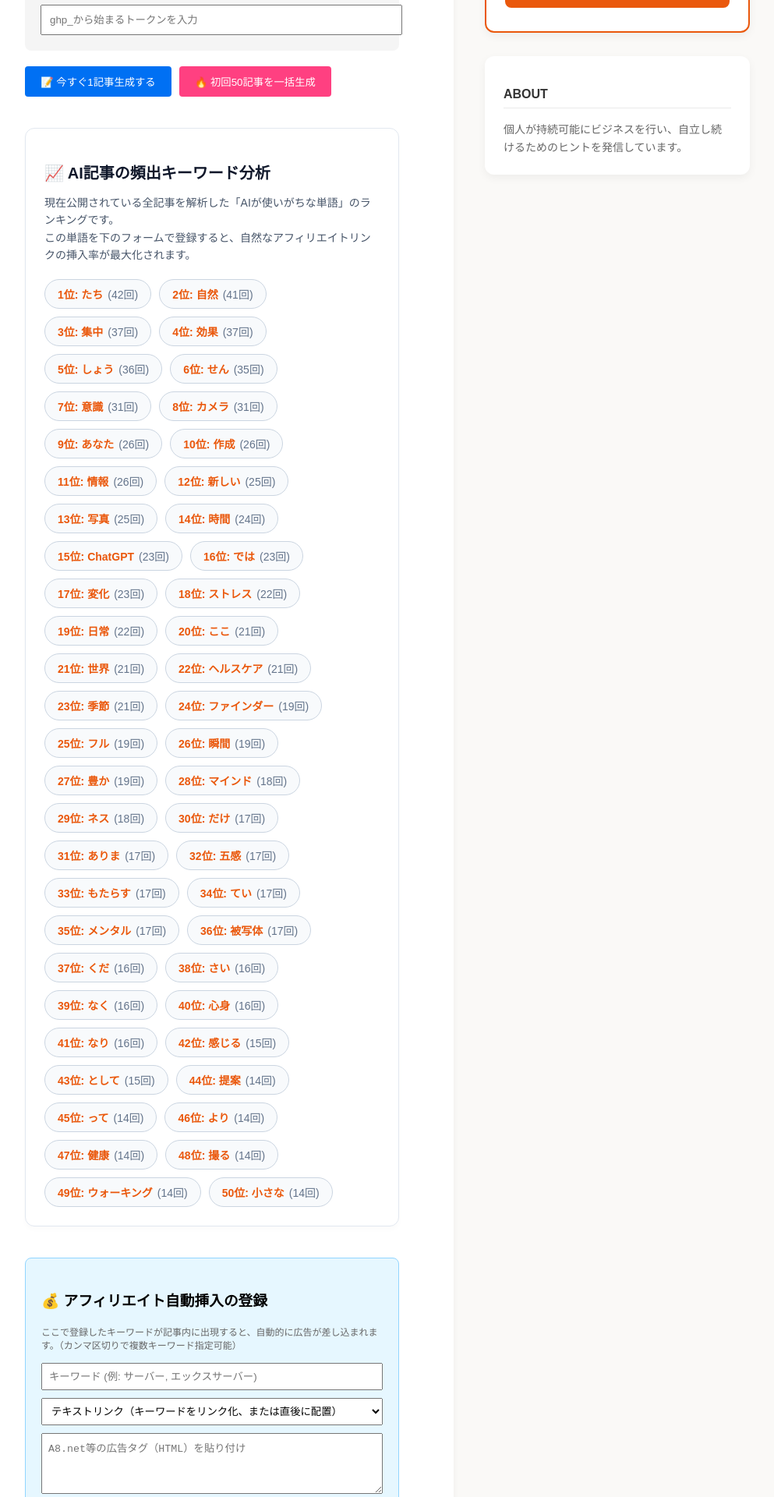
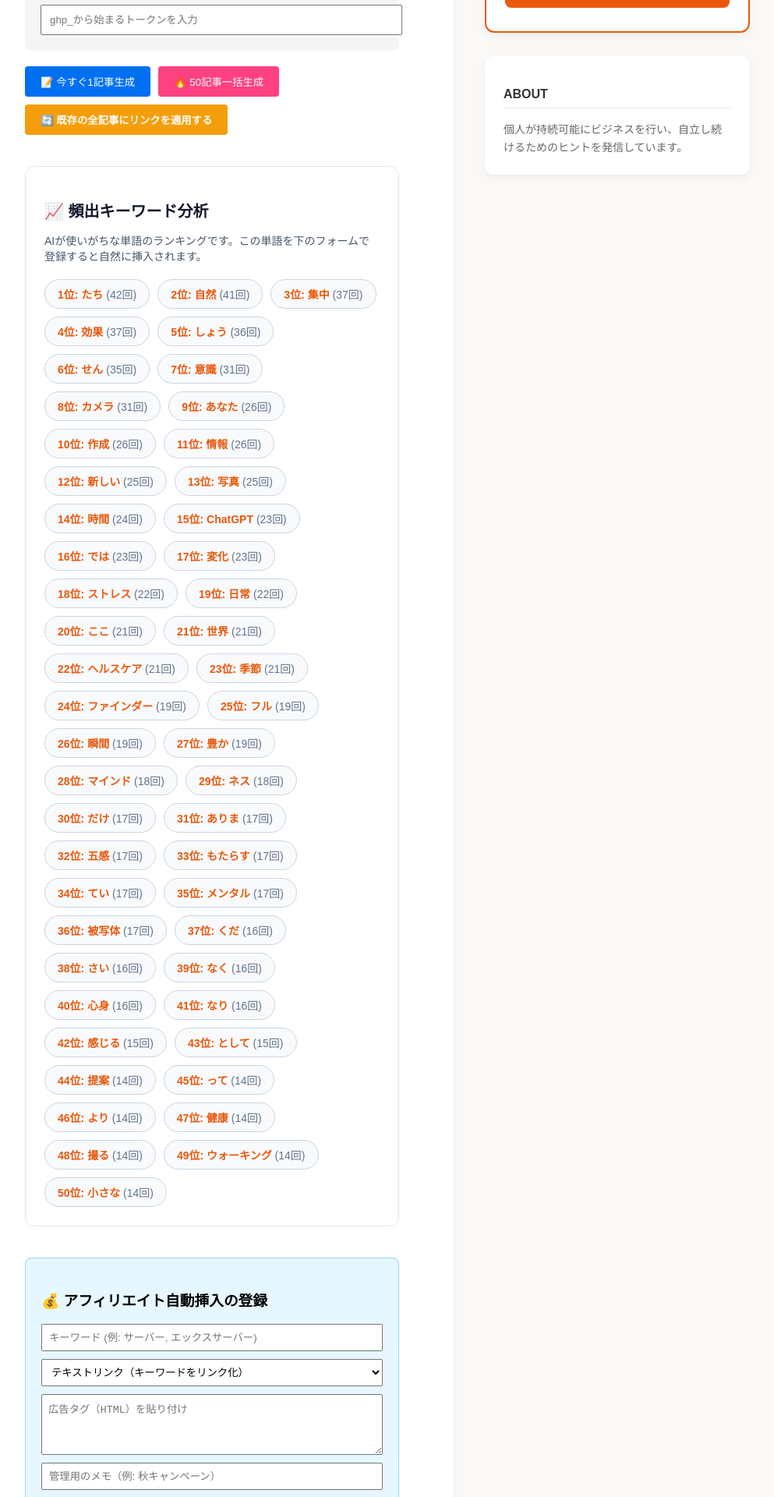
Before and after one commit to shotaro0222/photo, a Next.js app: page /admin in a window 1280 px wide. Shown: the part 352-2272 px from the top of the page at 78% size, without its empty margins (178-1171 px from the left). Built offline with nearby package versions, Linux system fonts and the light colour scheme.

Commit message:
Update AdminClient.tsx

```diff
--- a/src/app/admin/AdminClient.tsx
+++ b/src/app/admin/AdminClient.tsx
@@ -6,14 +6,14 @@ export default function AdminClient({ keywords }: { keywords: {word: string, cou
   const [token, setToken] = useState('');
   const [status, setStatus] = useState('');
 
-  // アフィリエイト入力用の状態
   const [keyword, setKeyword] = useState('');
   const [adType, setAdType] = useState('text');
   const [adHtml, setAdHtml] = useState('');
   const [summary, setSummary] = useState('');
 
   const REPO_OWNER = 'shotaro0222';
-  const REPO_NAME = 'conconsalsal.com'; // ★他サイトの場合はここを変更してください
+  // ★対象サイトに合わせて変更（reskill.com / conconsalsal.com / photo）
+  const REPO_NAME = 'conconsalsal.com';
 
   // 1. 記事生成トリガー
   const triggerGeneration = async (isBurst = false) => {
@@ -25,67 +25,51 @@ export default function AdminClient({ keywords }: { keywords: {word: string, cou
         headers: { Authorization: `Bearer ${cleanToken}`, Accept: 'application/vnd.github.v3+json' },
         body: JSON.stringify({ ref: 'main', inputs: { burst: isBurst ? 'true' : 'false' } }),
       });
-
-      if (res.ok) {
-        setStatus(isBurst ? '🚀 50記事の生成プロセスを開始しました！' : '✅ 1記事の生成プロセスを開始しました！');
-      } else {
-        const errorData = await res.json().catch(() => ({}));
-        setStatus(`❌ エラー: ${res.status} / ${errorData.message}`);
-      }
-    } catch (error: any) {
-      setStatus(`❌ 通信エラー: ${error.message}`);
-    }
+      if (res.ok) setStatus(isBurst ? '🚀 50記事の生成プロセスを開始しました！' : '✅ 1記事の生成プロセスを開始しました！');
+      else setStatus(`❌ エラー: ${res.status}`);
+    } catch (error: any) { setStatus(`❌ 通信エラー: ${error.message}`); }
   };
 
-  // 2. アフィリエイトデータの登録（GitHubのJSONを更新）
-  const saveAffiliate = async () => {
-    if (!keyword || !adHtml) {
-      alert('キーワードと広告タグ（HTML）は必須です');
-      return;
-    }
-    setStatus('アフィリエイト辞書を更新中...');
-
+  // ★2. 追加：既存記事へのアフィリエイト一括適用トリガー
+  const triggerApplyAffiliates = async () => {
+    setStatus('既存記事への一括適用を起動中...');
     try {
       const cleanToken = token.trim();
-      const filePath = 'src/data/affiliates.json';
-      const apiUrl = `https://api.github.com/repos/${REPO_OWNER}/${REPO_NAME}/contents/${filePath}`;
+      const res = await fetch(`https://api.github.com/repos/${REPO_OWNER}/${REPO_NAME}/actions/workflows/apply-affiliates.yml/dispatches`, {
+        method: 'POST',
+        headers: { Authorization: `Bearer ${cleanToken}`, Accept: 'application/vnd.github.v3+json' },
+        body: JSON.stringify({ ref: 'main' }),
+      });
+      if (res.ok) setStatus('✅ 既存の全記事へのアフィリエイト適用を開始しました！数分後に反映されます。');
+      else setStatus(`❌ エラー: ${res.status}`);
+    } catch (error: any) { setStatus(`❌ 通信エラー: ${error.message}`); }
+  };
 
+  // 3. アフィリエイトデータの登録
+  const saveAffiliate = async () => {
+    if (!keyword || !adHtml) return alert('キーワードと広告タグ（HTML）は必須です');
+    setStatus('アフィリエイト辞書を更新中...');
+    try {
+      const cleanToken = token.trim();
+      const apiUrl = `https://api.github.com/repos/${REPO_OWNER}/${REPO_NAME}/contents/src/data/affiliates.json`;
       const getRes = await fetch(apiUrl, { headers: { Authorization: `Bearer ${cleanToken}` } });
-      let currentData = [];
-      let sha = '';
-
+      let currentData = [], sha = '';
       if (getRes.ok) {
         const fileData = await getRes.json();
         sha = fileData.sha;
-        const decodedContent = decodeURIComponent(escape(atob(fileData.content)));
-        currentData = JSON.parse(decodedContent);
+        currentData = JSON.parse(decodeURIComponent(escape(atob(fileData.content))));
       }
-
-      currentData.push({
-        id: `ad-${Date.now()}`,
-        keyword: keyword,
-        type: adType,
-        html: adHtml,
-        summary: summary || '説明なし'
-      });
-
-      const encodedContent = btoa(unescape(encodeURIComponent(JSON.stringify(currentData, null, 2))));
+      currentData.push({ id: `ad-${Date.now()}`, keyword, type: adType, html: adHtml, summary: summary || '説明なし' });
       const putRes = await fetch(apiUrl, {
         method: 'PUT',
         headers: { Authorization: `Bearer ${cleanToken}`, Accept: 'application/vnd.github.v3+json' },
-        body: JSON.stringify({ message: `Add affiliate: ${keyword}`, content: encodedContent, sha: sha })
+        body: JSON.stringify({ message: `Add affiliate: ${keyword}`, content: btoa(unescape(encodeURIComponent(JSON.stringify(currentData, null, 2)))), sha })
       });
-
       if (putRes.ok) {
-        setStatus(`✅ アフィリエイト「${keyword}」を登録しました！次の記事生成時から自動挿入されます。`);
+        setStatus(`✅ 「${keyword}」を登録しました！`);
         setKeyword(''); setAdHtml(''); setSummary('');
-      } else {
-        const err = await putRes.json();
-        setStatus(`❌ 登録エラー: ${err.message}`);
-      }
-    } catch (error: any) {
-      setStatus(`❌ 保存通信エラー: ${error.message}`);
-    }
+      } else setStatus(`❌ 登録エラー`);
+    } catch (error: any) { setStatus(`❌ 保存通信エラー: ${error.message}`); }
   };
 
   return (
@@ -94,64 +78,46 @@ export default function AdminClient({ keywords }: { keywords: {word: string, cou
 
       <div style={{ background: '#f5f5f5', padding: '20px', borderRadius: '8px', marginBottom: '20px' }}>
         <h3>🔑 GitHub合鍵（必須）</h3>
-        <input
-          type="password"
-          placeholder="ghp_から始まるトークンを入力"
-          value={token}
-          onChange={(e) => setToken(e.target.value)}
-          style={{ width: '100%', padding: '10px' }}
-        />
+        <input type="password" placeholder="ghp_から始まるトークンを入力" value={token} onChange={(e) => setToken(e.target.value)} style={{ width: '100%', padding: '10px' }} />
       </div>
 
-      <div style={{ display: 'flex', gap: '10px', marginBottom: '40px' }}>
-        <button onClick={() => triggerGeneration(false)} style={{ padding: '10px 20px', background: '#0070f3', color: 'white', border: 'none', borderRadius: '4px', cursor: 'pointer' }}>📝 今すぐ1記事生成する</button>
-        <button onClick={() => triggerGeneration(true)} style={{ padding: '10px 20px', background: '#ff4081', color: 'white', border: 'none', borderRadius: '4px', cursor: 'pointer' }}>🔥 初回50記事を一括生成</button>
+      {/* ＝＝＝＝3つのボタンが並ぶエリア＝＝＝＝ */}
+      <div style={{ display: 'flex', gap: '10px', marginBottom: '40px', flexWrap: 'wrap' }}>
+        <button onClick={() => triggerGeneration(false)} style={{ padding: '10px 20px', background: '#0070f3', color: 'white', border: 'none', borderRadius: '4px', cursor: 'pointer' }}>📝 今すぐ1記事生成</button>
+        <button onClick={() => triggerGeneration(true)} style={{ padding: '10px 20px', background: '#ff4081', color: 'white', border: 'none', borderRadius: '4px', cursor: 'pointer' }}>🔥 50記事一括生成</button>
+        <button onClick={triggerApplyAffiliates} style={{ padding: '10px 20px', background: '#f59e0b', color: 'white', border: 'none', borderRadius: '4px', cursor: 'pointer', fontWeight: 'bold' }}>🔄 既存の全記事にリンクを適用する</button>
       </div>
+      {/* ＝＝＝＝＝＝＝＝＝＝＝＝＝＝＝＝＝＝＝＝＝ */}
 
-      {/* キーワード解析の表示エリア */}
       <div style={{ marginBottom: '40px' }}>
         <div style={{ padding: '24px', background: '#fff', borderRadius: '12px', border: '1px solid #e2e8f0', boxShadow: '0 4px 6px rgba(0,0,0,0.02)' }}>
-          <h2 style={{ fontSize: '20px', color: '#0f172a', marginBottom: '12px', fontWeight: 'bold' }}>
-            📈 AI記事の頻出キーワード分析
-          </h2>
-          <p style={{ fontSize: '14px', color: '#475569', marginBottom: '20px', lineHeight: '1.6' }}>
-            現在公開されている全記事を解析した「AIが使いがちな単語」のランキングです。<br/>
-            この単語を下のフォームで登録すると、自然なアフィリエイトリンクの挿入率が最大化されます。
-          </p>
-
-          {keywords.length === 0 ? (
-            <p style={{ color: '#94a3b8' }}>記事がまだないか、解析中です。</p>
-          ) : (
-            <div style={{ display: 'flex', flexWrap: 'wrap', gap: '10px' }}>
-              {keywords.map((k, i) => (
+          <h2 style={{ fontSize: '20px', color: '#0f172a', marginBottom: '12px', fontWeight: 'bold' }}>📈 頻出キーワード分析</h2>
+          <p style={{ fontSize: '14px', color: '#475569', marginBottom: '20px' }}>AIが使いがちな単語のランキングです。この単語を下のフォームで登録すると自然に挿入されます。</p>
+          <div style={{ display: 'flex', flexWrap: 'wrap', gap: '10px' }}>
+            {keywords.length === 0 ? (
+              <p style={{ color: '#94a3b8' }}>記事がまだないか、解析中です。</p>
+            ) : (
+              keywords.map((k, i) => (
                 <div key={i} style={{ background: '#f8fafc', border: '1px solid #cbd5e1', padding: '8px 16px', borderRadius: '20px', fontSize: '14px', color: '#334155' }}>
-                  <span style={{ fontWeight: 'bold', color: '#ea580c' }}>{i + 1}位: {k.word}</span>
-                  <span style={{ color: '#64748b', marginLeft: '6px' }}>({k.count}回)</span>
+                  <span style={{ fontWeight: 'bold', color: '#ea580c' }}>{i + 1}位: {k.word}</span> <span style={{ color: '#64748b' }}>({k.count}回)</span>
                 </div>
-              ))}
-            </div>
-          )}
+              ))
+            )}
+          </div>
         </div>
       </div>
 
-      {/* アフィリエイト登録フォーム */}
       <div style={{ background: '#e6f7ff', border: '1px solid #91d5ff', padding: '20px', borderRadius: '8px', marginBottom: '20px' }}>
         <h3>💰 アフィリエイト自動挿入の登録</h3>
-        <p style={{ fontSize: '12px', color: '#666', marginBottom: '15px' }}>
-          ここで登録したキーワードが記事内に出現すると、自動的に広告が差し込まれます。（カンマ区切りで複数キーワード指定可能）
-        </p>
-
         <div style={{ display: 'flex', flexDirection: 'column', gap: '10px' }}>
           <input type="text" placeholder="キーワード (例: サーバー, エックスサーバー)" value={keyword} onChange={e => setKeyword(e.target.value)} style={{ padding: '8px' }}/>
           <select value={adType} onChange={e => setAdType(e.target.value)} style={{ padding: '8px' }}>
-            <option value="text">テキストリンク（キーワードをリンク化、または直後に配置）</option>
-            <option value="banner">バナー広告（該当段落の直下に大きく配置）</option>
+            <option value="text">テキストリンク（キーワードをリンク化）</option>
+            <option value="banner">バナー広告（該当段落の直下に配置）</option>
           </select>
-          <textarea placeholder="A8.net等の広告タグ（HTML）を貼り付け" value={adHtml} onChange={e => setAdHtml(e.target.value)} rows={4} style={{ padding: '8px' }}/>
-          <input type="text" placeholder="管理用のメモ（例: Xserverの秋キャンペーン）" value={summary} onChange={e => setSummary(e.target.value)} style={{ padding: '8px' }}/>
-          <button onClick={saveAffiliate} style={{ padding: '10px', background: '#52c41a', color: 'white', border: 'none', borderRadius: '4px', cursor: 'pointer', fontWeight: 'bold' }}>
-            ＋ この広告条件を登録する
-          </button>
+          <textarea placeholder="広告タグ（HTML）を貼り付け" value={adHtml} onChange={e => setAdHtml(e.target.value)} rows={4} style={{ padding: '8px' }}/>
+          <input type="text" placeholder="管理用のメモ（例: 秋キャンペーン）" value={summary} onChange={e => setSummary(e.target.value)} style={{ padding: '8px' }}/>
+          <button onClick={saveAffiliate} style={{ padding: '10px', background: '#52c41a', color: 'white', border: 'none', borderRadius: '4px', cursor: 'pointer', fontWeight: 'bold' }}>＋ この広告条件を登録する</button>
         </div>
       </div>
 
```
